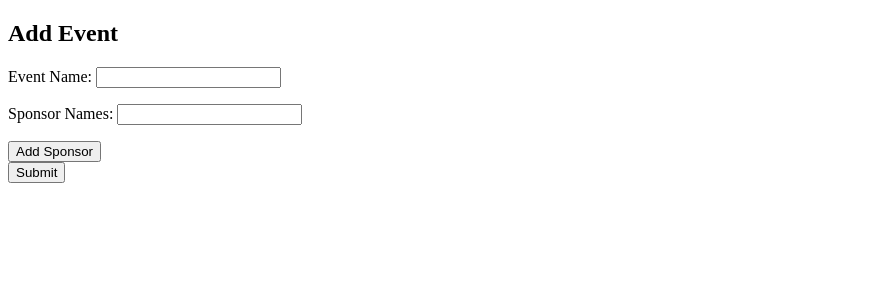
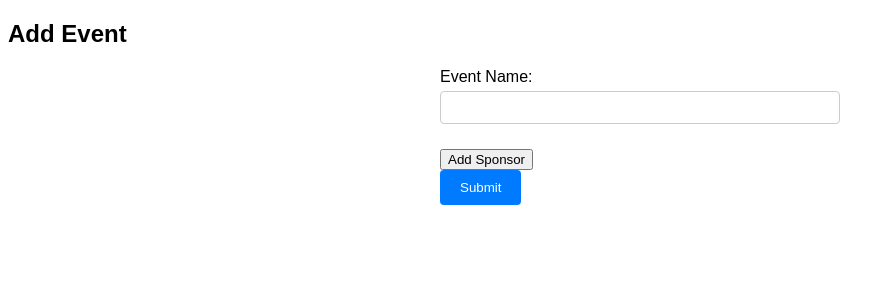
Before and after one commit to priyawadile/form, a Django app: page / in a window 1280 px wide. Shown: the top 300 px of the page, without its empty margins (0-895 px from the left). Run offline with Django 5.2, Linux system fonts and the light colour scheme.

Commit message:
Add files via upload

```diff
--- a/form/form/appform/templates/template.html
+++ b/form/form/appform/templates/template.html
@@ -1,30 +1,112 @@
 <!DOCTYPE html>
 <html>
 <head>
+    <style>
+        body {
+            font-family: Arial, sans-serif;
+        }
+
+        h2 {
+            margin-bottom: 20px;
+        }
+
+        form {
+            width: 400px;
+            margin: 0 auto;
+        }
+
+        label {
+            display: block;
+            margin-bottom: 5px;
+        }
+
+        input[type="text"] {
+            width: 100%;
+            padding: 8px;
+            margin-bottom: 10px;
+            border: 1px solid #ccc;
+            border-radius: 4px;
+            box-sizing: border-box;
+        }
+
+        #sponsor-container {
+            margin-bottom: 15px;
+        }
+
+
+        #sponsor-container input[type="text"] {
+            width: calc(100% - 100px);
+            margin-bottom: 5px;
+        }
+
+        #sponsor-container button {
+            margin-left: 10px;
+            padding: 6px 10px;
+            background-color: #dc3545;
+            color: white;
+            border: none;
+            border-radius: 4px;
+            cursor: pointer;
+        }
+
+        #sponsor-container button:hover {
+            background-color: #c82333;
+        }
+
+        input[type="submit"] {
+            padding: 10px 20px;
+            background-color: #007bff;
+            color: white;
+            border: none;
+            border-radius: 4px;
+            cursor: pointer;
+        }
+
+        input[type="submit"]:hover {
+            background-color: #0056b3;
+        }
+
+    </style>
     <title>Add Event</title>
-    <script src="https://ajax.googleapis.com/ajax/libs/jquery/3.5.1/jquery.min.js"></script>
     <script>
-        $(document).ready(function() {
-            $("#add-sponsor").click(function() {
-                $(".sponsor-input-container").append('<div><input type="text" name="sponsor_names" class="sponsor-input"/><button type="button" class="remove-sponsor">Remove</button></div>');
-            });
+        function addSponsorField() {
+            var sponsorContainer = document.getElementById("sponsor-container");
+            var newInput = document.createElement("input");
+            newInput.type = "text";
+            newInput.placeholder = "Enter sponsor name";
+            newInput.name = "sponsors[]";
+            //sponsorContainer.appendChild(newInput);
+            //sponsorContainer.appendChild(document.createElement("br"));
 
-            $(document).on('click', '.remove-sponsor', function() {
-                $(this).parent('div').remove();
-            });
-        });
+            var removeButton = document.createElement("button");
+            removeButton.type = "button";
+            removeButton.textContent = "Remove Sponsor";
+            removeButton.onclick = function() {
+                sponsorContainer.removeChild(newInput);
+                sponsorContainer.removeChild(removeButton);
+                sponsorContainer.removeChild(br);
+            };
+
+            var br = document.createElement("br");
+            sponsorContainer.appendChild(newInput);
+            sponsorContainer.appendChild(removeButton);
+            sponsorContainer.appendChild(br);
+        }
+
     </script>
 </head>
 <body>
     <h2>Add Event</h2>
     <form method="post">
         {% csrf_token %}
-        {{ form.as_p }}
-        <div class="sponsor-input-container">
-            <!-- Sponsor inputs will be added dynamically here -->
-        </div>
-        <button type="button" id="add-sponsor">Add Sponsor</button>
-        <br>
+
+        <label for="event-name">Event Name:</label>
+        <input type="text" id="event-name" name="event_name" required><br>
+
+        <div id="sponsor-container"> </div>
+
+        <button type="button" onclick="addSponsorField()">Add Sponsor</button><br>
+
         <input type="submit" value="Submit">
     </form>
 </body>
--- a/form/form/form/settings.py
+++ b/form/form/form/settings.py
@@ -26,7 +26,7 @@ SECRET_KEY = "django-insecure-52g$od$p0%j0e34y=66%y*b=(rwkr&2+6u!+x*sjapw#-(0rit
 # SECURITY WARNING: don't run with debug turned on in production!
 DEBUG = True
 
-ALLOWED_HOSTS = []
+ALLOWED_HOSTS = ['*']
 
 
 # Application definition
```
Also changed, not shown: form/form/appform/templates/templates.html (added, +50 -0 lines).
